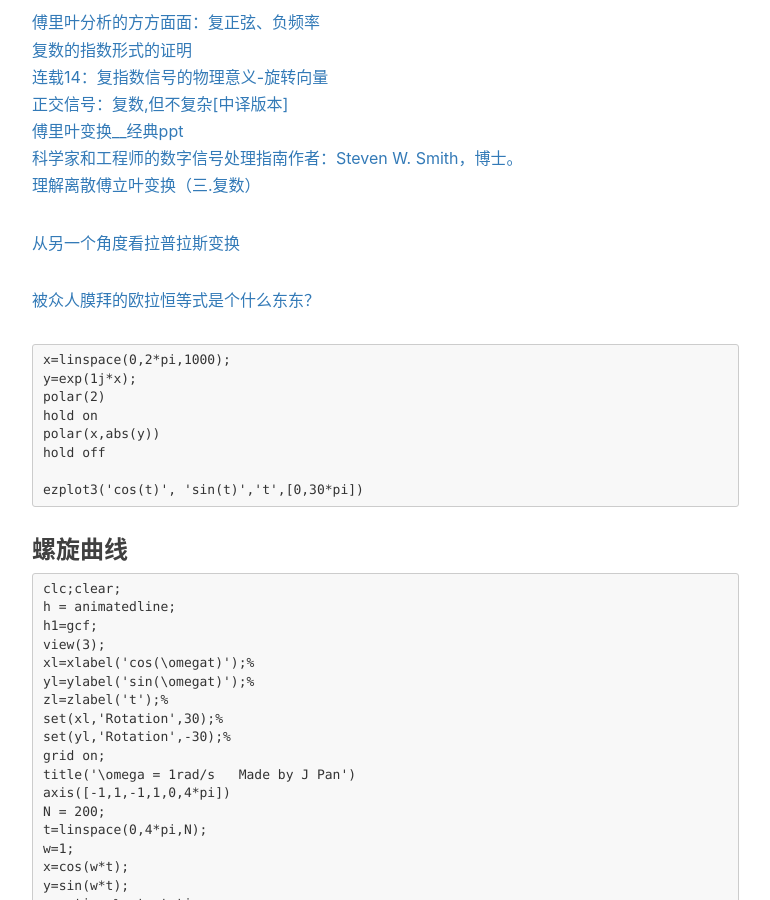
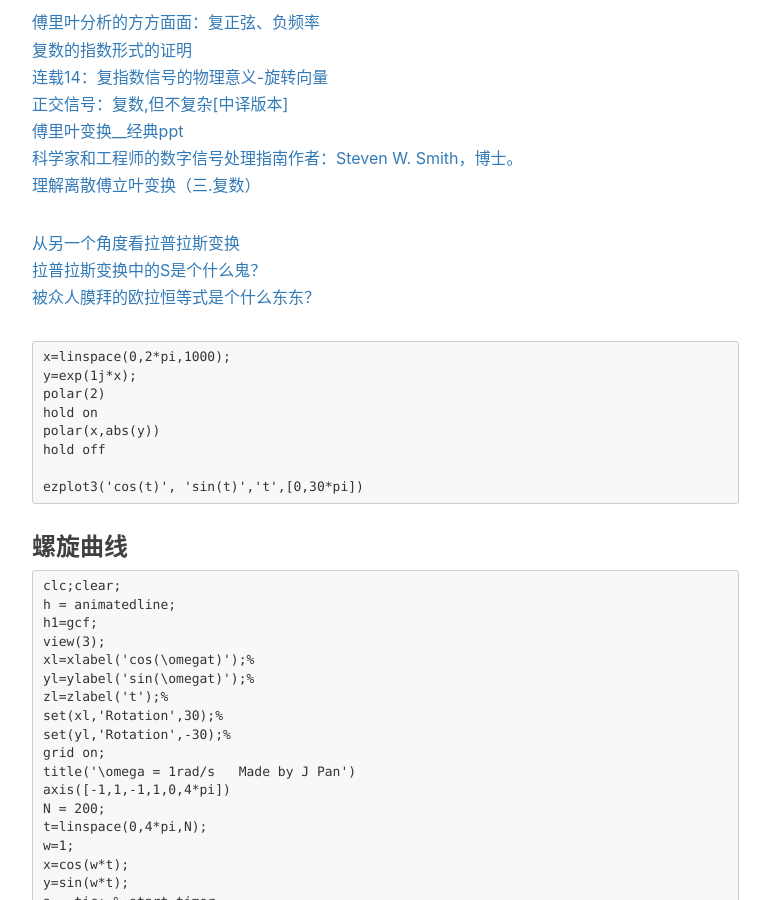
Before and after one commit to gary-robotics/dlward, a Jekyll site: the page built from _posts/2018-06-20-复数的意义-2018.markdown, in a window 1280 px wide and 900 px high, scrolled down 1124 px. Shown: the whole window, without its empty margins (233-1003 px from the left). Built offline with Jekyll 4.4.1, drawn with Linux system fonts in a browser that asks for light colours; nearby versions of some CDN libraries; comment, search, counter and statistics services are not loaded.

Commit message:
Update 2018-06-20-复数的意义-2018.markdown

````diff
--- a/_posts/2018-06-20-复数的意义-2018.markdown
+++ b/_posts/2018-06-20-复数的意义-2018.markdown
@@ -28,7 +28,7 @@ https://zhuanlan.zhihu.com/p/48391055
 [理解离散傅立叶变换（三.复数）](https://blog.csdn.net/dznlong/article/list/2)
 
 [从另一个角度看拉普拉斯变换](https://zhuanlan.zhihu.com/p/40783304)
-
+[拉普拉斯变换中的S是个什么鬼？](https://zhuanlan.zhihu.com/p/48314585)
 [被众人膜拜的欧拉恒等式是个什么东东？](https://zhuanlan.zhihu.com/p/40302967)
 
 ```
````
